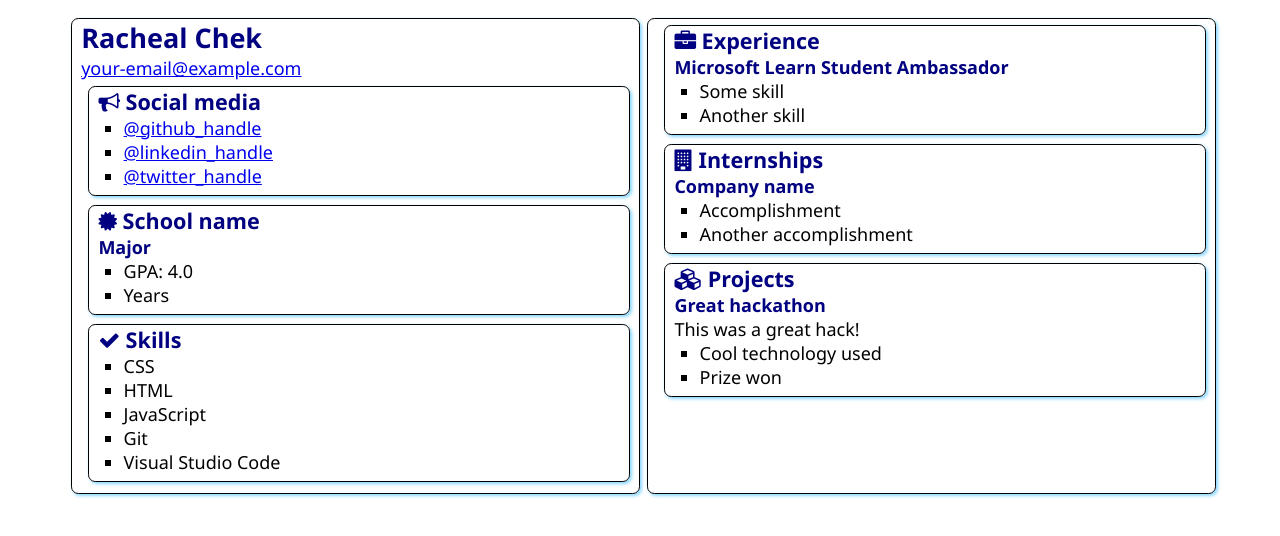
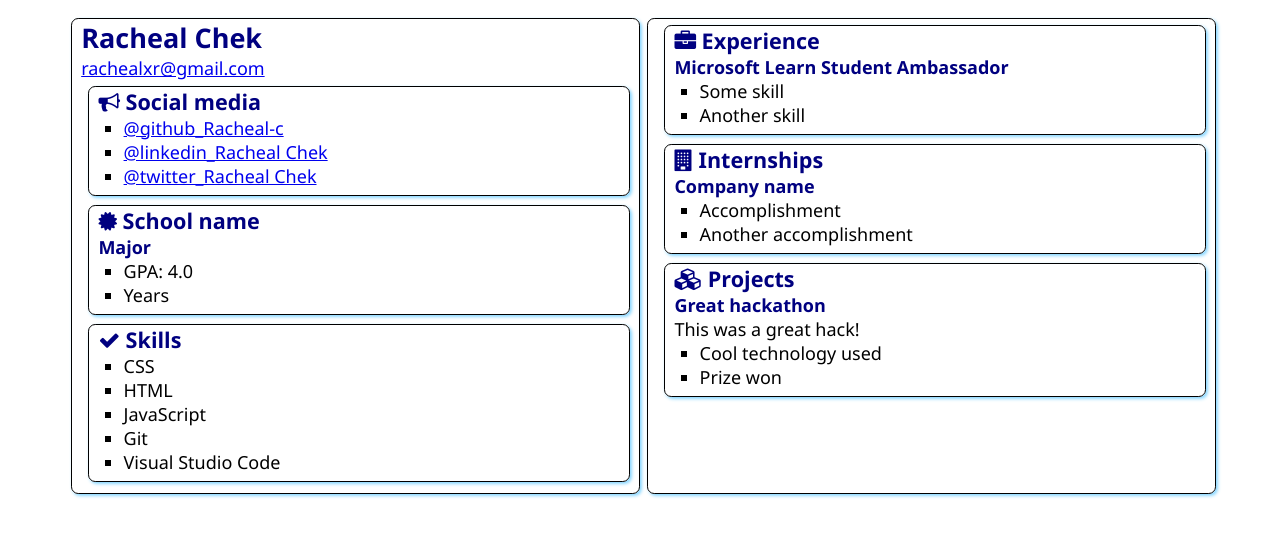
Before and after one commit to Racheal-c/SATechnicalOnboarding, a plain HTML site: page src/index.html in a window 1280 px wide. Drawn offline with Linux system fonts and the light colour scheme.

Commit message:
Update index.html

```diff
--- a/src/index.html
+++ b/src/index.html
@@ -13,7 +13,7 @@
     <main>
         <article class="box">
             <h1>Racheal Chek</h1>
-            <div><a href="mailto:rachealxr@gmail.com">your-email@example.com</a></div>
+            <div><a href="mailto:rachealxr@gmail.com">rachealxr@gmail.com</a></div>
 
             <section class="box">
                 <h2>
@@ -21,9 +21,9 @@
                     Social media
                 </h2>
                 <ul>
-                    <li><a href="https://github.com/<racheal>">@github_handle</a></li>
-                    <li><a href="https://linkedin.com/in/<handle>">@linkedin_handle</a></li>
-                    <li><a href="https://twitter.com/<handle>">@twitter_handle</a></li>
+                    <li><a href="https://github.com/Racheal-c">@github_Racheal-c</a></li>
+                    <li><a href="https://linkedin.com/in/<handle>">@linkedin_Racheal Chek</a></li>
+                    <li><a href="https://twitter.com/<handle>">@twitter_Racheal Chek</a></li>
                 </ul>
             </section>
 
```
